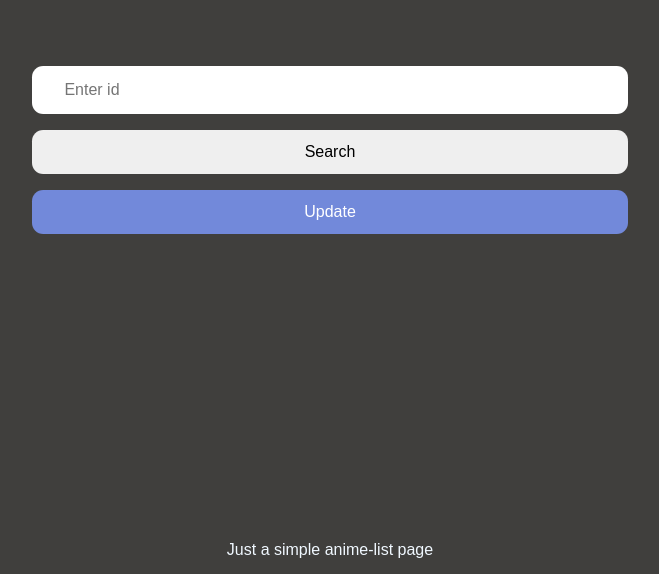
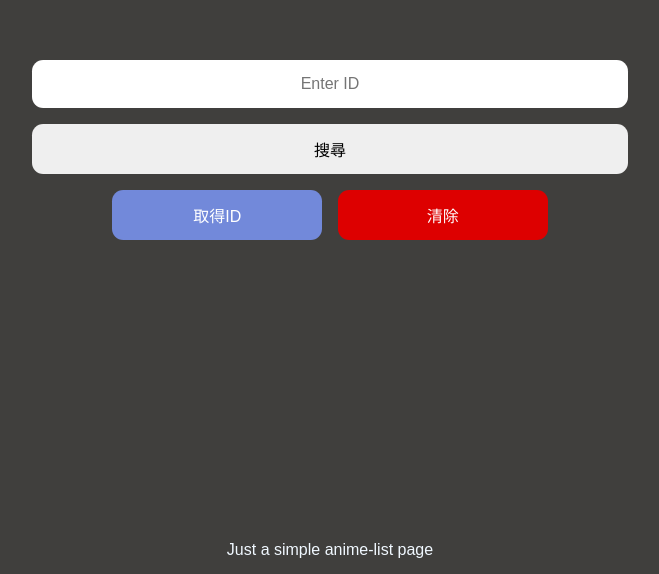
Before and after one commit to bill6502/simple-anime-list-page, a SvelteKit app: page / in a window 1280 px wide. Shown: the part 226-800 px from the top of the page, without its empty margins (310-969 px from the left). Built offline with nearby package versions, Linux system fonts and the light colour scheme.

Commit message:
add update,getID and clear buttons

```diff
--- a/src/routes/+page.svelte
+++ b/src/routes/+page.svelte
@@ -13,11 +13,19 @@
             ? 'https://discord.com/oauth2/authorize?client_id=1446749870101757994&response_type=token&redirect_uri=http%3A%2F%2F127.0.0.1%3A5173&scope=identify'
             : 'https://discord.com/oauth2/authorize?client_id=1446749870101757994&response_type=token&redirect_uri=https%3A%2F%2Fbill6502.github.io%2Fsimple-anime-list-page&scope=identify';
 
-    const gotoId = async () => {
+    async function gotoId() {
         const url_id = `${base}/${id}`;
 
         await goto(url_id, { invalidateAll: true });
-    };
+    }
+
+    async function clear() {
+        if (window.localStorage.getItem('user')) {
+            window.localStorage.removeItem('user');
+            await goto(`${base}/`);
+            window.location.reload();
+        }
+    }
 </script>
 
 <svelte:head>
@@ -42,10 +50,22 @@
             await gotoId();
         }}
     >
-        <input bind:value={id} placeholder="Enter id" />
+        <input bind:value={id} placeholder="Enter ID" />
         <div class="buttons">
-            <button class="search" type="submit">Search</button>
-            <a class="login" type="button" href={url}> Update</a>
+            <button class="search" type="submit">搜尋</button>
+            <div class="dcButtons">
+                <a class="dcButton" type="button" data-type="getID" href={url}>
+                    取得ID</a
+                >
+                <a
+                    class="dcButton"
+                    type="button"
+                    data-type="clear"
+                    onclick={clear}
+                >
+                    清除</a
+                >
+            </div>
         </div>
     </form>
     {#if message}
@@ -90,6 +110,7 @@
         width: 100%;
         height: 2rem;
         cursor: unset;
+        text-align: center;
     }
 
     .buttons {
@@ -115,7 +136,19 @@
         }
     }
 
-    .login {
+    .dcButtons {
+        display: flex;
+        flex-direction: row;
+        justify-content: center;
+        align-items: center;
+        word-break: break-all;
+        width: 100%;
+        height: auto;
+        gap: 1rem;
+        padding: 0 5rem;
+    }
+
+    .dcButton {
         position: relative;
         display: flex;
         align-items: center;
@@ -124,15 +157,26 @@
         padding: 0.8rem 3rem;
         width: 100%;
         height: auto;
-        background-color: #7289da;
         color: #ffffff;
 
         transition: background-color 0.3s ease;
         cursor: pointer;
     }
 
-    .login:hover {
+    .dcButton[data-type='getID'] {
+        background-color: #7289da;
+    }
+
+    .dcButton[data-type='clear'] {
+        background-color: #dd0000;
+    }
+
+    .dcButton:hover[data-type='getID'] {
         background-color: #5865f2;
+    }
+
+    .dcButton:hover[data-type='clear'] {
+        background-color: #bb0000;
     }
 
     .message {
@@ -173,6 +217,14 @@
         p {
             font-size: 1.2rem;
             font-weight: bold;
+            color: #ffffff;
+        }
+    }
+
+    @media screen and (width <= 850px) {
+        .dcButtons {
+            flex-direction: column;
+            padding: 0;
         }
     }
 </style>
--- a/src/routes/layout.css
+++ b/src/routes/layout.css
@@ -26,6 +26,10 @@ body {
     background-attachment: fixed;
     background-color: var(--color-bg-1);
     background-size: 100vw 100vh;
+}
+
+html {
+    scroll-behavior: smooth;
 }
 
 h1,
```
Also changed, not shown: src/routes/[id]/+page.svelte (+128 -18 lines).
